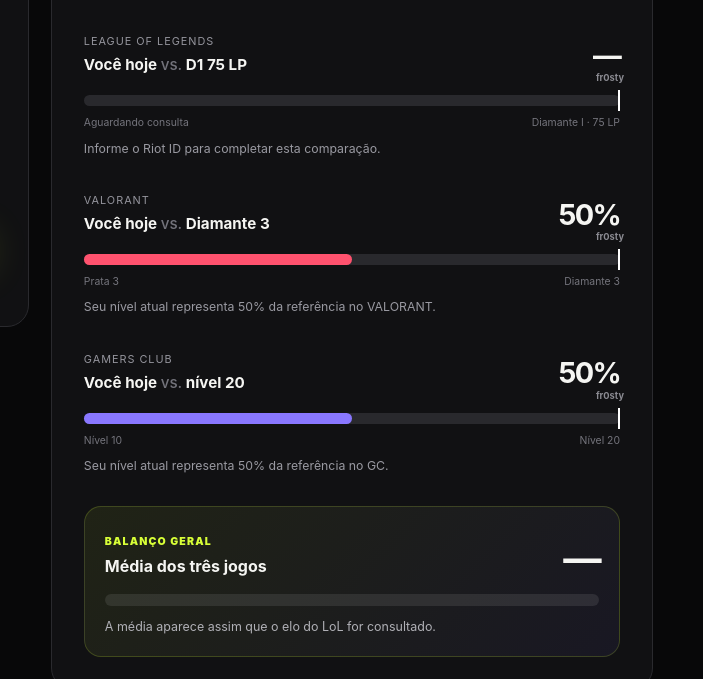
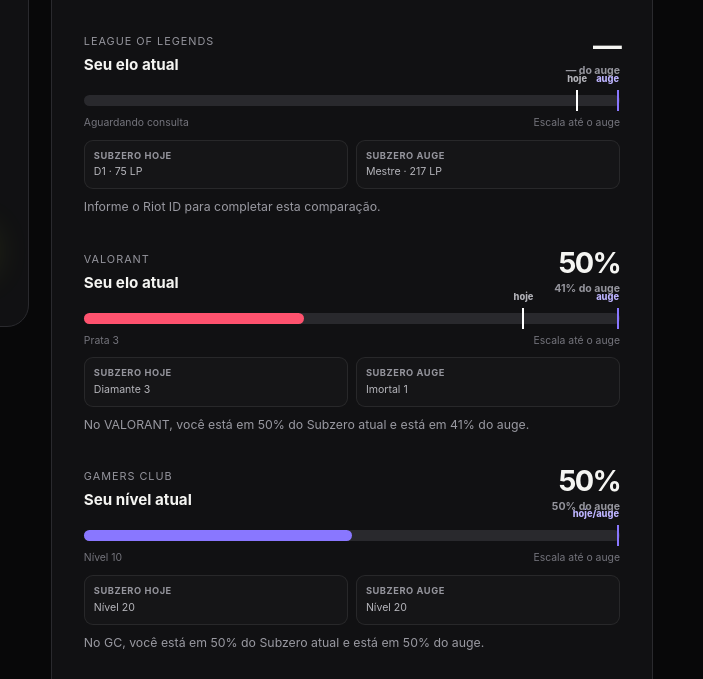
Before and after one commit to pedrolucas444/abaixo-do-subzero, a plain HTML site: page dist/index.html in a window 1280 px wide. Shown: the part 1303-1982 px from the top of the page, 577-1280 px from the left. Drawn offline with Linux system fonts and the light colour scheme.

Commit message:
Update Site source

```diff
--- a/dist/app.js
+++ b/dist/app.js
@@ -19,10 +19,8 @@ const valRanks = [
 ];
 
 const reference = {
-  lolRank: "Diamante I",
-  lolLp: 75,
-  valRank: "Diamante 3",
-  gcLevel: 20
+  current: { lolRank: "Diamante I", lolLp: 75, valRank: "Diamante 3", gcLevel: 20 },
+  peak: { lolRank: "Mestre", lolLp: 217, valRank: "Imortal 1", gcLevel: 20 }
 };
 
 const defaults = {
@@ -72,11 +70,10 @@ function percentOf(score, target) {
   return Math.max(0, Math.round((score / Math.max(target, 1)) * 100));
 }
 
-function comparisonCopy(percent, label) {
-  if (percent >= 110) return `Você está ${percent - 100}% acima da referência no ${label}.`;
-  if (percent >= 100) return `Você alcançou ou superou a referência no ${label}.`;
-  if (percent >= 95) return `Praticamente o mesmo patamar no ${label}.`;
-  return `Seu nível atual representa ${percent}% da referência no ${label}.`;
+function comparisonCopy(currentPercent, peakPercent, label) {
+  const currentText = currentPercent >= 100 ? "alcançou o Subzero atual" : `está em ${currentPercent}% do Subzero atual`;
+  const peakText = peakPercent >= 100 ? "alcançou o auge" : `está em ${peakPercent}% do auge`;
+  return `No ${label}, você ${currentText} e ${peakText}.`;
 }
 
 function overallCopy(percent) {
@@ -103,15 +100,26 @@ function setBar(id, percent) {
   document.querySelector(id).style.width = `${Math.min(Math.max(percent, 0), 100)}%`;
 }
 
+function setMarker(id, percent) {
+  document.querySelector(id).style.left = `${Math.min(Math.max(percent, 0), 100)}%`;
+}
+
 function save() {
   localStorage.setItem(STORAGE_KEY, JSON.stringify(player));
 }
 
 function render() {
-  const valPercent = percentOf(valRankScore(player.valCurrent), valRankScore(reference.valRank));
-  const gcPercent = percentOf(player.gcLevel, reference.gcLevel);
+  const valScore = valRankScore(player.valCurrent);
+  const valPercent = percentOf(valScore, valRankScore(reference.current.valRank));
+  const valPeakPercent = percentOf(valScore, valRankScore(reference.peak.valRank));
+  const gcPercent = percentOf(player.gcLevel, reference.current.gcLevel);
+  const gcPeakPercent = percentOf(player.gcLevel, reference.peak.gcLevel);
+  const lolScore = player.lol ? rankScore(player.lol.rankLabel, player.lol.leaguePoints) : null;
   const lolPercent = player.lol
-    ? percentOf(rankScore(player.lol.rankLabel, player.lol.leaguePoints), rankScore(reference.lolRank, reference.lolLp))
+    ? percentOf(lolScore, rankScore(reference.current.lolRank, reference.current.lolLp))
+    : null;
+  const lolPeakPercent = player.lol
+    ? percentOf(lolScore, rankScore(reference.peak.lolRank, reference.peak.lolLp))
     : null;
 
   const fallbackName = player.riotId.includes("#") ? player.riotId.split("#")[0] : "Aguardando Riot ID";
@@ -124,17 +132,22 @@ function render() {
   document.querySelector("#resultGc").textContent = `Nível ${player.gcLevel}`;
 
   document.querySelector("#valPercent").textContent = `${valPercent}%`;
+  document.querySelector("#valPeakPercent").textContent = `${valPeakPercent}% do auge`;
   document.querySelector("#gcPercent").textContent = `${gcPercent}%`;
+  document.querySelector("#gcPeakPercent").textContent = `${gcPeakPercent}% do auge`;
   document.querySelector("#playerValCaption").textContent = player.valCurrent;
   document.querySelector("#playerGcCaption").textContent = `Nível ${player.gcLevel}`;
-  document.querySelector("#valCopy").textContent = comparisonCopy(valPercent, "VALORANT");
-  document.querySelector("#gcCopy").textContent = comparisonCopy(gcPercent, "GC");
-  setBar("#valBar", valPercent);
-  setBar("#gcBar", gcPercent);
+  document.querySelector("#valCopy").textContent = comparisonCopy(valPercent, valPeakPercent, "VALORANT");
+  document.querySelector("#gcCopy").textContent = comparisonCopy(gcPercent, gcPeakPercent, "GC");
+  setBar("#valBar", valPeakPercent);
+  setBar("#gcBar", gcPeakPercent);
+  setMarker("#valCurrentMarker", percentOf(valRankScore(reference.current.valRank), valRankScore(reference.peak.valRank)));
+  setMarker("#lolCurrentMarker", percentOf(rankScore(reference.current.lolRank, reference.current.lolLp), rankScore(reference.peak.lolRank, reference.peak.lolLp)));
 
   const status = document.querySelector("#overallStatus");
   if (lolPercent === null) {
     document.querySelector("#lolPercent").textContent = "—";
+    document.querySelector("#lolPeakPercent").textContent = "— do auge";
     document.querySelector("#playerLolCaption").textContent = "Aguardando consulta";
     document.querySelector("#lolCopy").textContent = "Informe o Riot ID para completar esta comparação.";
     setBar("#lolBar", 0);
@@ -149,9 +162,10 @@ function render() {
   const lolLabel = formatLol(player.lol);
   const average = Math.round((lolPercent + valPercent + gcPercent) / 3);
   document.querySelector("#lolPercent").textContent = `${lolPercent}%`;
+  document.querySelector("#lolPeakPercent").textContent = `${lolPeakPercent}% do auge`;
   document.querySelector("#playerLolCaption").textContent = lolLabel;
-  document.querySelector("#lolCopy").textContent = comparisonCopy(lolPercent, "LoL");
-  setBar("#lolBar", lolPercent);
+  document.querySelector("#lolCopy").textContent = comparisonCopy(lolPercent, lolPeakPercent, "LoL");
+  setBar("#lolBar", lolPeakPercent);
   document.querySelector("#overallPercent").textContent = `${average}%`;
   document.querySelector("#overallCopy").textContent = overallCopy(average);
   setBar("#overallBar", average);
@@ -197,7 +211,7 @@ async function lookupLol(force = false) {
   } catch (error) {
     player.lol = null;
     const message = error.code === "RIOT_KEY_MISSING"
-      ? "Consulta automática pronta; falta configurar a chave da Riot no servidor."
+      ? "LoL indisponível: a chave oficial da Riot ainda não foi configurada no servidor."
       : error.message;
     setLookupStatus("error", message);
     render();
--- a/dist/index.html
+++ b/dist/index.html
@@ -68,10 +68,10 @@
       </section>
 
       <section class="benchmark-strip" aria-label="Referências usadas na comparação">
-        <p><strong>LoL atual:</strong> Diamante I · 75 LP</p>
-        <p><strong>VAL atual:</strong> Diamante 3</p>
-        <p><strong>GC atual:</strong> Nível 20</p>
-        <p><strong>Cálculo:</strong> média das 3 comparações</p>
+        <p><strong>LoL:</strong> D1 75 LP hoje · Mestre 217 LP no auge</p>
+        <p><strong>VAL:</strong> Diamante 3 hoje · Imortal 1 no auge</p>
+        <p><strong>GC:</strong> Nível 20 hoje e no auge</p>
+        <p><strong>Balanço:</strong> média contra o Subzero atual</p>
       </section>
 
       <section class="compare-section" id="comparador" aria-labelledby="compareTitle">
@@ -166,32 +166,35 @@
             <div class="comparison-list">
               <section class="comparison-item">
                 <div class="comparison-title">
-                  <div><span>League of Legends</span><h4>Você hoje <i>vs.</i> D1 75 LP</h4></div>
-                  <strong id="lolPercent">—</strong>
+                  <div><span>League of Legends</span><h4>Seu elo atual</h4></div>
+                  <div class="comparison-score"><strong id="lolPercent">—</strong><small id="lolPeakPercent">— do auge</small></div>
                 </div>
-                <div class="bar-track"><span class="bar-fill current-bar" id="lolBar"></span><i class="target-marker"><b>fr0sty</b></i></div>
-                <div class="bar-caption"><span id="playerLolCaption">Aguardando consulta</span><span>Diamante I · 75 LP</span></div>
+                <div class="bar-track"><span class="bar-fill current-bar" id="lolBar"></span><i class="reference-marker current-reference" id="lolCurrentMarker"><b>hoje</b></i><i class="reference-marker peak-reference"><b>auge</b></i></div>
+                <div class="bar-caption"><span id="playerLolCaption">Aguardando consulta</span><span>Escala até o auge</span></div>
+                <div class="reference-points"><span><b>Subzero hoje</b>D1 · 75 LP</span><span><b>Subzero auge</b>Mestre · 217 LP</span></div>
                 <p id="lolCopy">Informe o Riot ID para completar esta comparação.</p>
               </section>
 
               <section class="comparison-item">
                 <div class="comparison-title">
-                  <div><span>VALORANT</span><h4>Você hoje <i>vs.</i> Diamante 3</h4></div>
-                  <strong id="valPercent">50%</strong>
+                  <div><span>VALORANT</span><h4>Seu elo atual</h4></div>
+                  <div class="comparison-score"><strong id="valPercent">50%</strong><small id="valPeakPercent">41% do auge</small></div>
                 </div>
-                <div class="bar-track"><span class="bar-fill val-peak-bar" id="valBar"></span><i class="target-marker"><b>fr0sty</b></i></div>
-                <div class="bar-caption"><span id="playerValCaption">Prata 3</span><span>Diamante 3</span></div>
-                <p id="valCopy">Seu elo atual está a 50% da referência.</p>
+                <div class="bar-track"><span class="bar-fill val-peak-bar" id="valBar"></span><i class="reference-marker current-reference" id="valCurrentMarker"><b>hoje</b></i><i class="reference-marker peak-reference"><b>auge</b></i></div>
+                <div class="bar-caption"><span id="playerValCaption">Prata 3</span><span>Escala até o auge</span></div>
+                <div class="reference-points"><span><b>Subzero hoje</b>Diamante 3</span><span><b>Subzero auge</b>Imortal 1</span></div>
+                <p id="valCopy">50% do Subzero atual e 41% do auge.</p>
               </section>
 
               <section class="comparison-item">
                 <div class="comparison-title">
-                  <div><span>Gamers Club</span><h4>Você hoje <i>vs.</i> nível 20</h4></div>
-                  <strong id="gcPercent">50%</strong>
+                  <div><span>Gamers Club</span><h4>Seu nível atual</h4></div>
+                  <div class="comparison-score"><strong id="gcPercent">50%</strong><small id="gcPeakPercent">50% do auge</small></div>
                 </div>
-                <div class="bar-track"><span class="bar-fill gc-bar" id="gcBar"></span><i class="target-marker"><b>fr0sty</b></i></div>
-                <div class="bar-caption"><span id="playerGcCaption">Nível 10</span><span>Nível 20</span></div>
-                <p id="gcCopy">Seu nível atual representa 50% da referência.</p>
+                <div class="bar-track"><span class="bar-fill gc-bar" id="gcBar"></span><i class="reference-marker peak-reference combined-reference"><b>hoje/auge</b></i></div>
+                <div class="bar-caption"><span id="playerGcCaption">Nível 10</span><span>Escala até o auge</span></div>
+                <div class="reference-points"><span><b>Subzero hoje</b>Nível 20</span><span><b>Subzero auge</b>Nível 20</span></div>
+                <p id="gcCopy">50% do Subzero atual e do auge.</p>
               </section>
             </div>
 
@@ -214,10 +217,10 @@
           <h2 id="methodTitle">Três comparações, uma média.</h2>
         </div>
         <div class="method-grid">
-          <article><span>01</span><h3>LoL automático</h3><p>O Riot ID retorna o elo Solo/Duo atual e compara com D1, 75 LP.</p></article>
-          <article><span>02</span><h3>VAL atual</h3><p>O elo selecionado é comparado com o Diamante 3 atual do fr0sty.</p></article>
-          <article><span>03</span><h3>GC atual</h3><p>O nível informado é comparado com o nível 20 atual do fr0sty.</p></article>
-          <article><span>04</span><h3>Média geral</h3><p>A porcentagem final é a média simples das três comparações.</p></article>
+          <article><span>01</span><h3>LoL automático</h3><p>O Riot ID retorna somente seu elo Solo/Duo atual.</p></article>
+          <article><span>02</span><h3>Duas referências</h3><p>Cada jogo mostra sua distância para o Subzero de hoje e do auge.</p></article>
+          <article><span>03</span><h3>Dados atuais</h3><p>Você informa apenas o elo atual no VALORANT e o nível atual na GC.</p></article>
+          <article><span>04</span><h3>Média geral</h3><p>O balanço é a média dos três jogos contra o Subzero atual.</p></article>
         </div>
       </section>
     </main>
--- a/dist/styles.css
+++ b/dist/styles.css
@@ -126,16 +126,25 @@ input[type="range"] { min-height: auto; height: 5px; padding: 0; accent-color: v
 .comparison-title span { color: var(--muted); font-size: .68rem; text-transform: uppercase; letter-spacing: .09em; }
 .comparison-title h4 { margin: 3px 0 0; font-size: .95rem; }
 .comparison-title h4 i { color: #73737b; font-style: normal; font-weight: 500; }
-.comparison-title > strong { font-size: 1.8rem; letter-spacing: -.06em; }
+.comparison-score { display: grid; justify-items: end; line-height: 1; }
+.comparison-score strong { font-size: 1.8rem; letter-spacing: -.06em; }
+.comparison-score small { margin-top: 6px; color: var(--muted); font-size: .66rem; font-weight: 750; }
 .bar-track { position: relative; height: 11px; border-radius: 999px; background: #29292d; }
 .bar-fill { display: block; width: 0; height: 100%; border-radius: inherit; transition: width 650ms cubic-bezier(.2,.8,.2,1); }
 .current-bar { background: var(--acid); }
 .peak-bar { background: var(--purple); }
 .val-peak-bar { background: #ff526e; }
 .gc-bar { background: var(--purple); }
-.target-marker { position: absolute; right: 0; top: -5px; width: 2px; height: 21px; background: white; }
-.target-marker b { position: absolute; right: 0; bottom: 26px; color: #8b8b92; font-size: .58rem; font-style: normal; font-weight: 700; transform: translateX(4px); }
+.reference-marker { position: absolute; top: -5px; width: 2px; height: 21px; background: white; transform: translateX(-1px); }
+.reference-marker b { position: absolute; bottom: 25px; color: #b2b2b8; font-size: .58rem; font-style: normal; font-weight: 800; white-space: nowrap; }
+.current-reference b { left: 50%; transform: translateX(-50%); }
+.peak-reference { right: 0; background: var(--purple); }
+.peak-reference b { right: 0; color: #bdb4ff; }
+.combined-reference b { color: #bdb4ff; }
 .bar-caption { display: flex; justify-content: space-between; gap: 15px; margin-top: 9px; color: #74747c; font-size: .65rem; }
+.reference-points { display: grid; grid-template-columns: 1fr 1fr; gap: 8px; margin-top: 9px; }
+.reference-points span { padding: 8px 9px; border: 1px solid var(--line-soft); border-radius: 9px; color: #b5b5bb; background: rgba(255,255,255,.018); font-size: .66rem; }
+.reference-points b { display: block; margin-bottom: 2px; color: var(--muted); font-size: .58rem; letter-spacing: .06em; text-transform: uppercase; }
 .comparison-item > p { margin: 9px 0 0; color: #9999a1; font-size: .77rem; }
 .overall-card { margin-top: 30px; padding: 20px; display: grid; grid-template-columns: 1fr auto; align-items: end; gap: 16px; border: 1px solid rgba(216,255,55,.18); border-radius: 17px; background: linear-gradient(135deg, rgba(216,255,55,.08), rgba(137,119,255,.07)); }
 .overall-card span { color: var(--acid); font-size: .66rem; font-weight: 900; letter-spacing: .11em; text-transform: uppercase; }
--- a/scripts/build-worker.mjs
+++ b/scripts/build-worker.mjs
@@ -76,7 +76,7 @@ async function lookupLol(url, env) {
   if (!env.RIOT_API_KEY) {
     return json({
       code: "RIOT_KEY_MISSING",
-      message: "A integração está pronta, mas a chave da Riot ainda não foi configurada."
+      message: "A chave oficial da Riot ainda não foi configurada no servidor."
     }, 503);
   }
 
```
